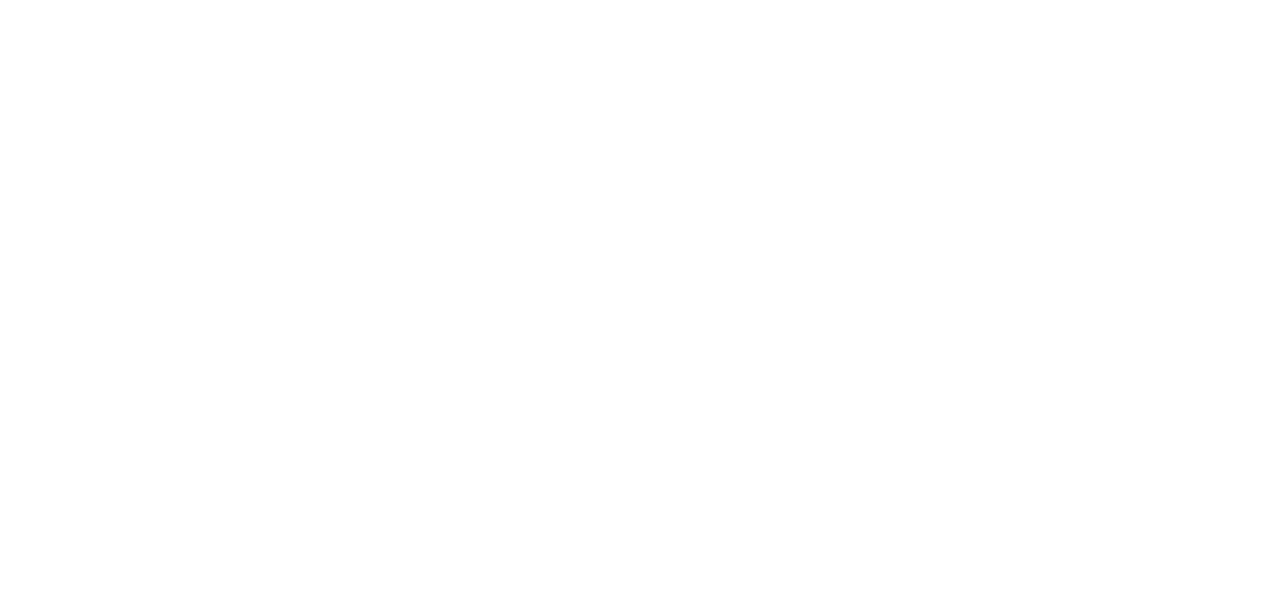
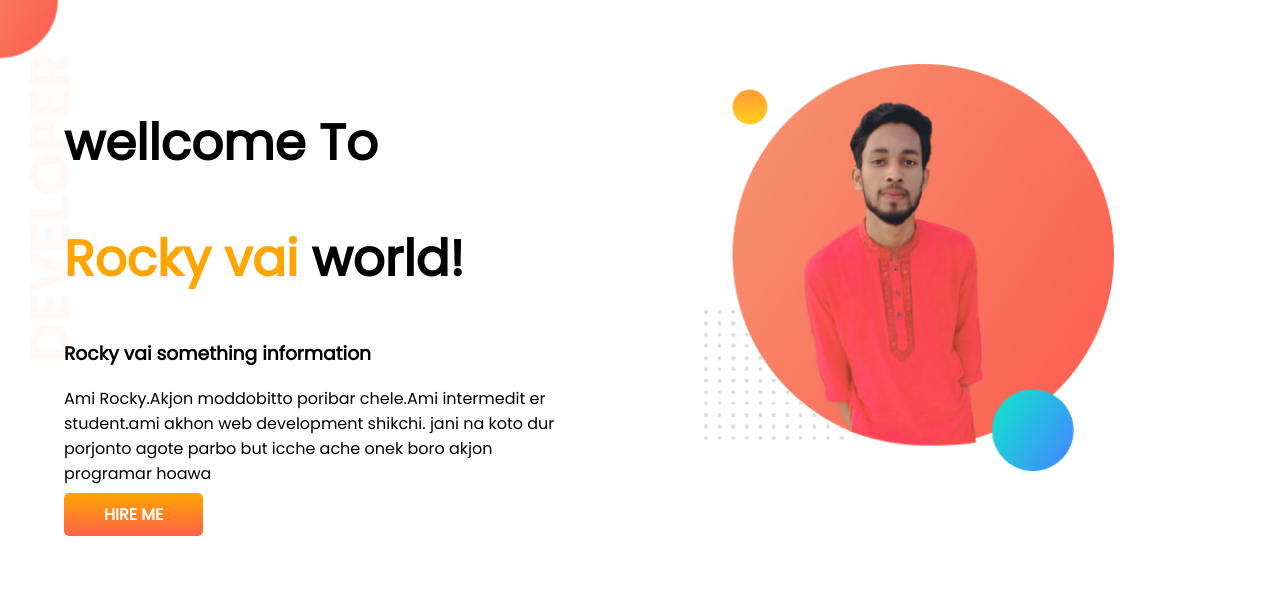
Before and after one commit to Rockyvai1/developer-portfolio, a plain HTML site: page index.html in a window 1280 px wide. Drawn offline with Linux system fonts and the light colour scheme.

Commit message:
top banner added

```diff
--- a/index.html
+++ b/index.html
@@ -1,12 +1,32 @@
 <!DOCTYPE html>
 <html lang="en">
+
 <head>
     <meta charset="UTF-8">
     <meta http-equiv="X-UA-Compatible" content="IE=edge">
     <meta name="viewport" content="width=device-width, initial-scale=1.0">
     <title>my portfolio</title>
+    <link rel="preconnect" href="https://fonts.googleapis.com">
+    <link rel="preconnect" href="https://fonts.gstatic.com" crossorigin>
+    <link href="https://fonts.googleapis.com/css2?family=Poppins&display=swap" rel="stylesheet">
+    <link rel="stylesheet" href="style.css">
 </head>
+
 <body>
+    <section class="top-banner">
+        <div class="half-width">
+            <h1>wellcome To</h1>
+            <h1><span class="orange-color">Rocky vai</span> world!</h1>
+            <h3>Rocky vai something information</h3>
+            <p>Ami Rocky.Akjon moddobitto poribar chele.Ami intermedit er student.ami akhon web development shikchi.
+                jani na koto dur porjonto agote parbo but icche ache onek boro akjon programar hoawa</p>
+            <a class="link-button" target="_blank" href="https://www.linkedin.com/company/programminghero">HIRE ME</a>
+        </div>
+        <div class="half-width">
+            <img src="rocky.png" alt="">
+        </div>
 
+    </section>
 </body>
+
 </html>
--- a/style.css
+++ b/style.css
@@ -0,0 +1,34 @@
+body{
+    font-family: 'Poppins', sans-serif;
+    margin: 0%;
+}
+h1{
+    font-size: 50px;
+
+}
+.orange-color{
+    color: orange;
+}
+section{
+    display:flex ;
+}
+.half-width{
+    width: 50%;
+    padding: 5%;
+}
+.half-width img{
+    width: 80%;
+}
+.link-button{
+    text-decoration: none;
+    background-image: linear-gradient(orange,tomato);
+    padding: 10px 40px;
+    color: white;
+    font-weight: 700;
+
+    border-radius: 5px;
+}
+.top-banner{
+    background-image: url(images/top-banner.png);
+    background-repeat: no-repeat;
+}
```
Also changed, not shown: Snapchat-1407802475.jpg (added), exp-bg.png (added), images/top-banner.png (added), my-bg.png (added), my-bg2.png (added), rocky.jpg (added), rocky.png (added).
